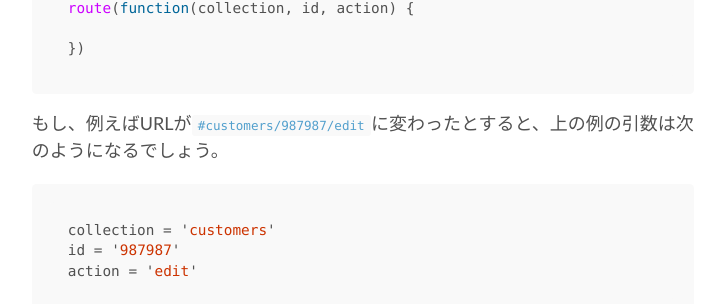
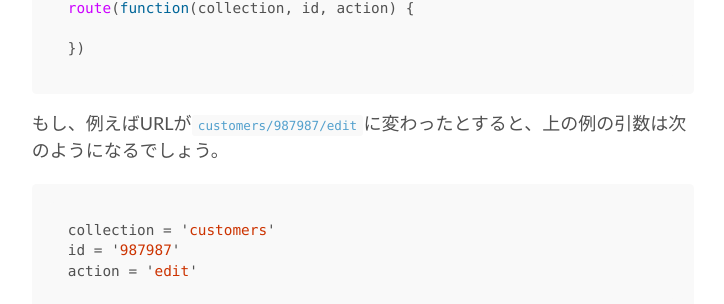
Before and after one commit to riot/riot.github.io, a Jekyll site: the page built from ja/api/route.md, in a window 1280 px wide and 900 px high, scrolled down 611 px. Shown: the part 142-446 px from the top of the window, without its empty margins (277-1001 px from the left). Built offline with Jekyll 4.4.1, drawn with Linux system fonts in a browser that asks for light colours; nearby versions of some CDN libraries; Markdown is read by kramdown in place of the engine named in the settings.

Commit message:
hash -> URL

````diff
--- a/ja/api/route.md
+++ b/ja/api/route.md
@@ -25,7 +25,7 @@ route(function(collection, id, action) {
 })
 ```
 
-もし、例えばURLが`#customers/987987/edit`に変わったとすると、上の例の引数は次のようになるでしょう。
+もし、例えばURLが`customers/987987/edit`に変わったとすると、上の例の引数は次のようになるでしょう。
 
 
 ```javascript
````
